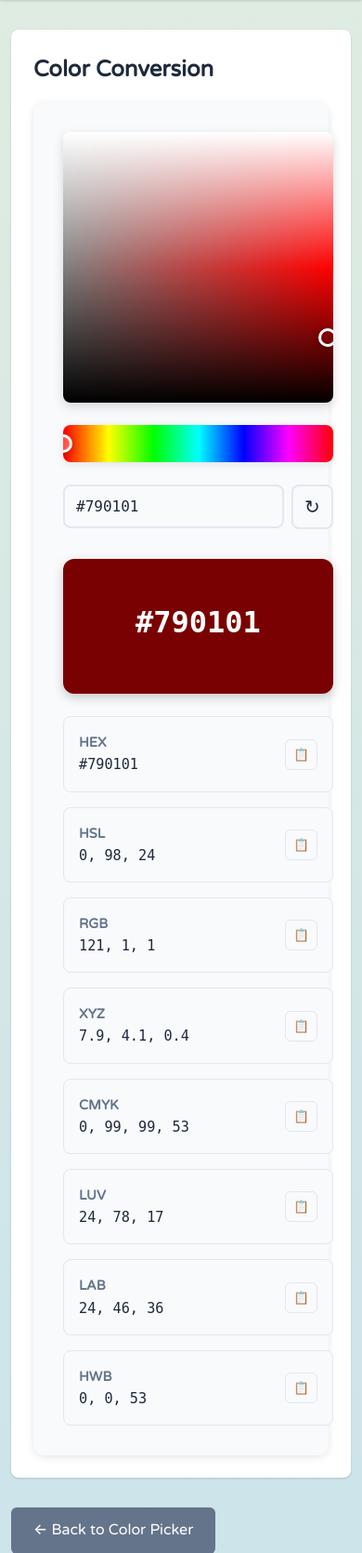
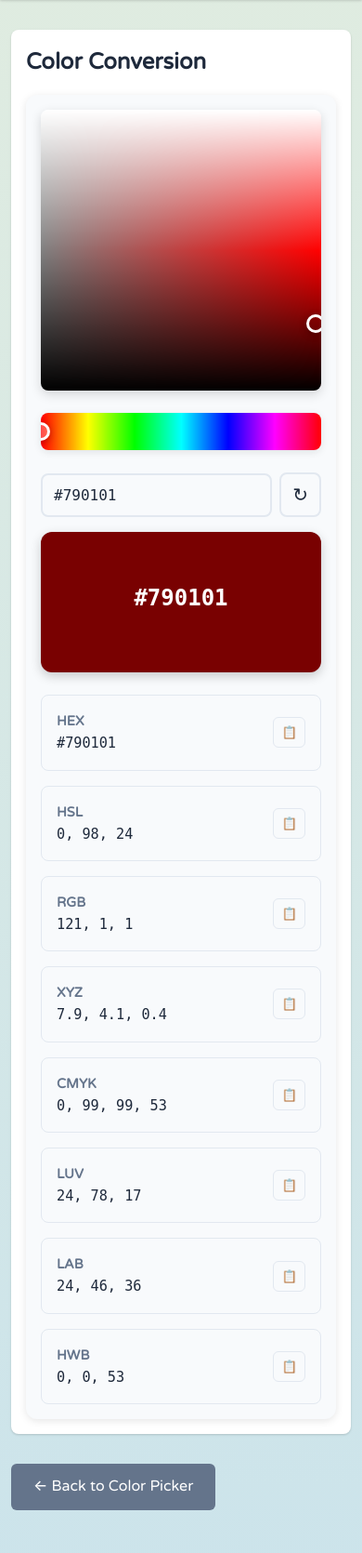
Before and after one commit to TarmoKouhkna/Flipunit, a Django app: page /color-picker/picker/ in a window 390 px wide. Shown: the part 77-1747 px from the top of the page at 93% size. Run offline with Django 5.2, Linux system fonts and the light colour scheme.

Commit message:
Fix color picker dark mode styling and mobile layout
- Update input fields and format boxes to use dark mode surface color
- Fix upload box background in 'Pick Color from Image' page
- Enlarge refresh arrow icon and make it white in dark mode
- Fix mobile layout overflow issues with proper constraints
- Reduce padding and font sizes for better mobile responsiveness

```diff
--- a/templates/color_picker/picker.html
+++ b/templates/color_picker/picker.html
@@ -14,12 +14,16 @@
         display: grid;
         grid-template-columns: 1fr 1fr;
         gap: var(--gap-xl, 2rem);
+        max-width: 100%;
+        box-sizing: border-box;
     }
 
     .color-picker-section {
         display: flex;
         flex-direction: column;
         gap: var(--gap-lg, 1.5rem);
+        min-width: 0;
+        max-width: 100%;
     }
 
     .color-square-container {
@@ -123,10 +127,13 @@
         display: flex;
         flex-direction: column;
         gap: var(--gap-lg, 1.5rem);
+        min-width: 0;
+        max-width: 100%;
     }
 
     .selected-color-display {
         width: 100%;
+        max-width: 100%;
         aspect-ratio: 2;
         border-radius: 12px;
         display: flex;
@@ -137,6 +144,8 @@
         font-weight: 600;
         box-shadow: 0 4px 12px rgba(0,0,0,0.2);
         position: relative;
+        box-sizing: border-box;
+        overflow: hidden;
     }
 
     .selected-color-display.light {
@@ -147,6 +156,9 @@
         font-size: 2rem;
         font-family: monospace;
         margin-bottom: 0.5rem;
+        word-break: break-all;
+        text-align: center;
+        padding: 0 0.5rem;
     }
 
     .color-name {
@@ -168,6 +180,9 @@
         justify-content: space-between;
         align-items: center;
         border: 1px solid var(--border-color);
+        min-width: 0;
+        max-width: 100%;
+        box-sizing: border-box;
     }
 
     .format-label {
@@ -180,6 +195,8 @@
         font-family: monospace;
         color: var(--text-primary);
         font-size: 0.95rem;
+        word-break: break-all;
+        overflow-wrap: break-word;
     }
 
     .copy-btn {
@@ -205,10 +222,25 @@
     @media (max-width: 768px) {
         .color-conversion-card {
             grid-template-columns: 1fr;
+            padding: 1rem;
+            gap: 1rem;
         }
 
         .color-formats-grid {
             grid-template-columns: 1fr;
+        }
+
+        .color-hex-large {
+            font-size: 1.5rem;
+        }
+
+        .selected-color-display {
+            min-width: 0;
+            overflow: hidden;
+        }
+
+        .card {
+            padding: 1rem;
         }
     }
 </style>
```
Also changed, not shown: templates/color_picker/from_image.html (+4 -4 lines).
